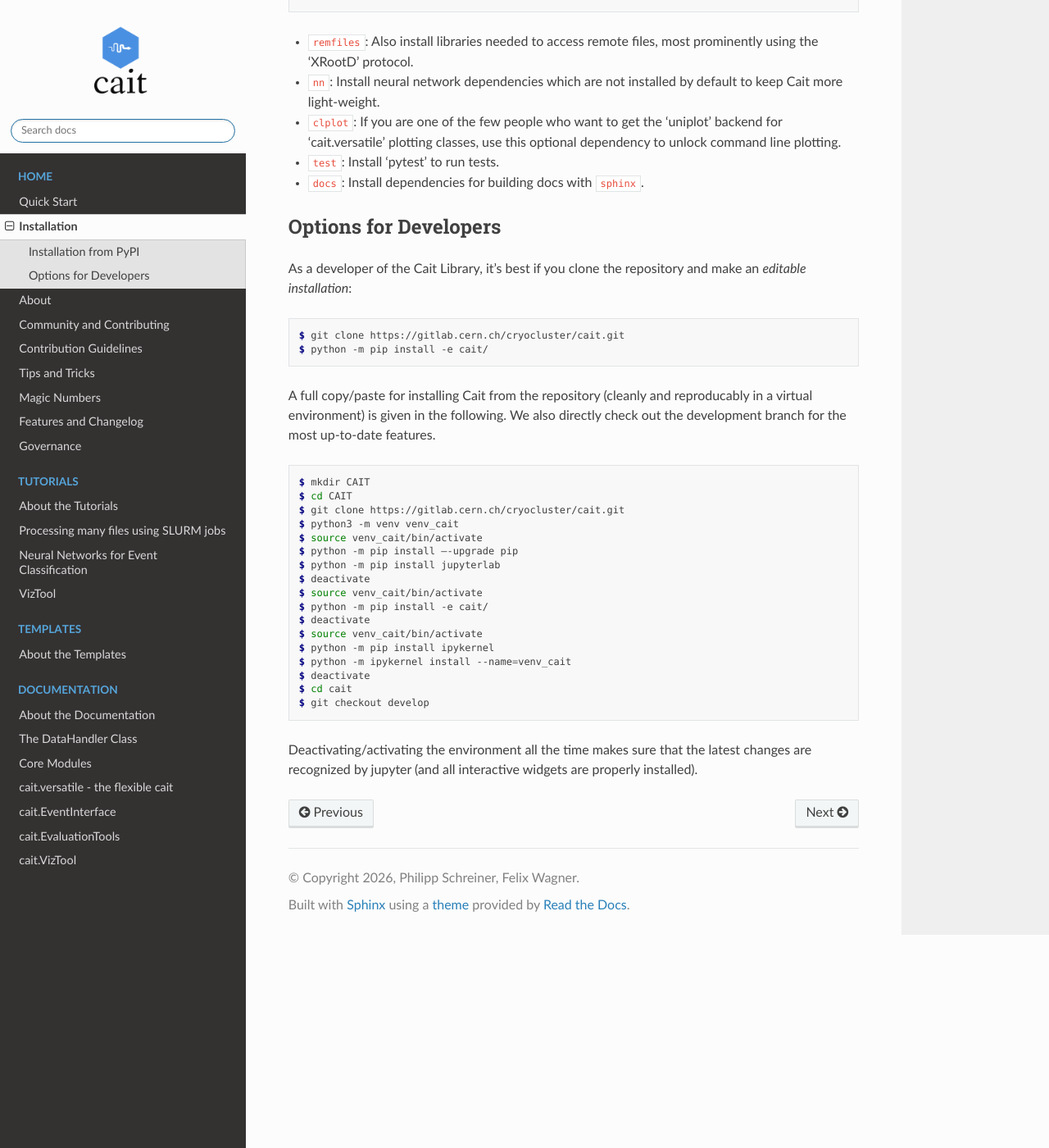
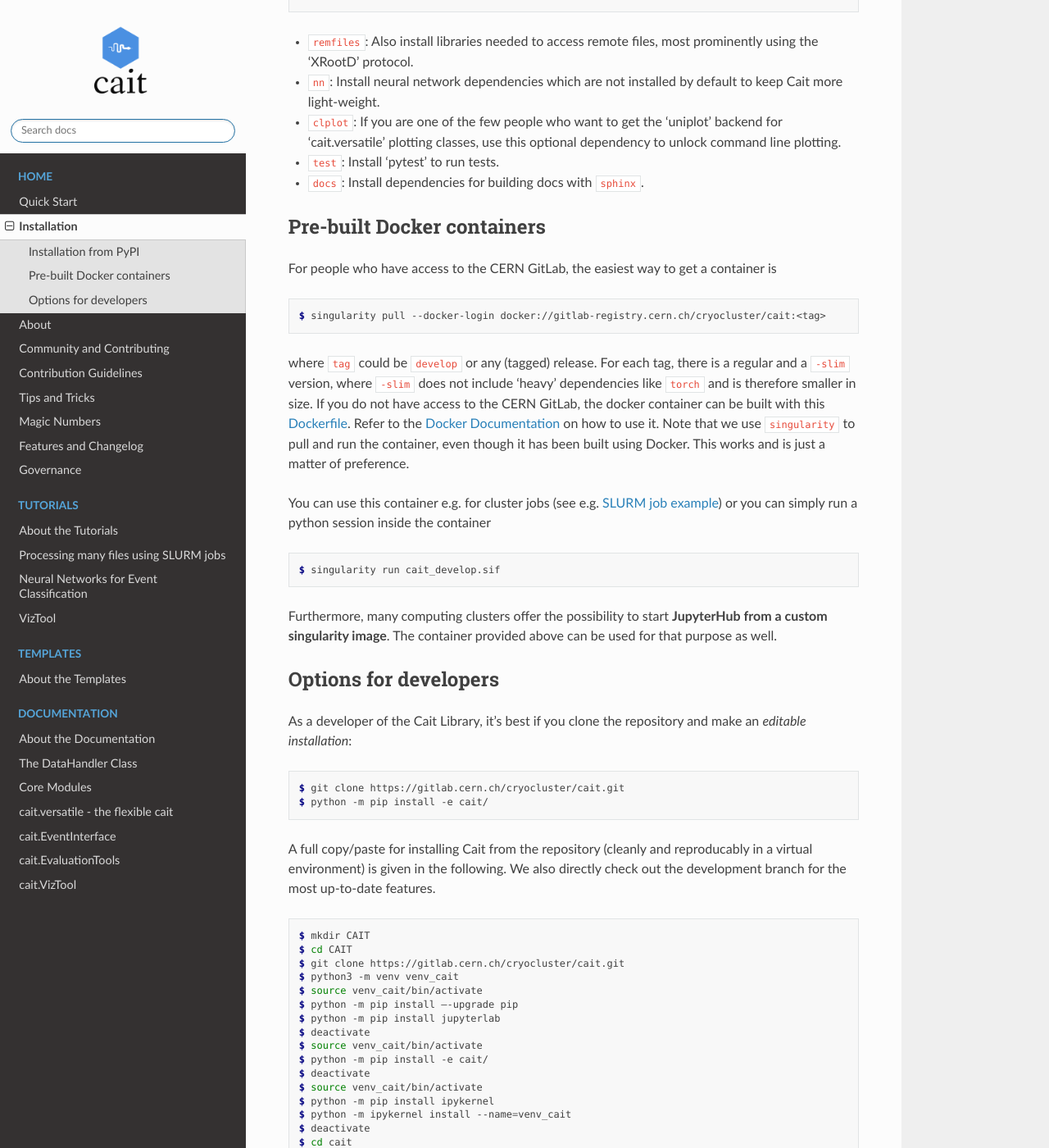
Before and after one commit to fewagner/cait, a Sphinx documentation site: the page built from docs/source/installing.rst, in a window 1280 px wide and 1400 px high, scrolled down 1839 px. Shown: the whole window at 82% size. Built offline with Sphinx 7.4.7 and the Read the Docs theme 3.1.0, drawn with Linux system fonts in a browser that asks for light colours; pages that are not in the unit, such as notebooks, are missing from menus.

Commit message:
docs: update installation page with container info

```diff
--- a/docs/source/installing.rst
+++ b/docs/source/installing.rst
@@ -72,7 +72,26 @@ There are some additional dependencies which can be installed together with cait
 - ``test``: Install 'pytest' to run tests.
 - ``docs``: Install dependencies for building docs with ``sphinx``.
 
-Options for Developers
+Pre-built Docker containers
+====================================
+For people who have access to the CERN GitLab, the easiest way to get a container is
+
+.. code:: console
+
+    $ singularity pull --docker-login docker://gitlab-registry.cern.ch/cryocluster/cait:<tag>
+
+where ``tag`` could be ``develop`` or any (tagged) release. For each tag, there is a regular and a ``-slim`` version, where ``-slim`` does not include 'heavy' dependencies like ``torch`` and is therefore smaller in size.
+If you do not have access to the CERN GitLab, the docker container can be built with this `Dockerfile <https://github.com/fewagner/cait/blob/develop/Dockerfile>`_. Refer to the `Docker Documentation <https://docs.docker.com/build/concepts/dockerfile/>`_ on how to use it. Note that we use ``singularity`` to pull and run the container, even though it has been built using Docker. This works and is just a matter of preference.
+
+You can use this container e.g. for cluster jobs (see e.g. :ref:`slurm-example-section`) or you can simply run a python session inside the container
+
+.. code:: console
+
+    $ singularity run cait_develop.sif
+
+Furthermore, many computing clusters offer the possibility to start **JupyterHub from a custom singularity image**. The container provided above can be used for that purpose as well.
+
+Options for developers
 ======================
 
 As a developer of the Cait Library, it's best if you clone the repository and make an *editable installation*:
```
